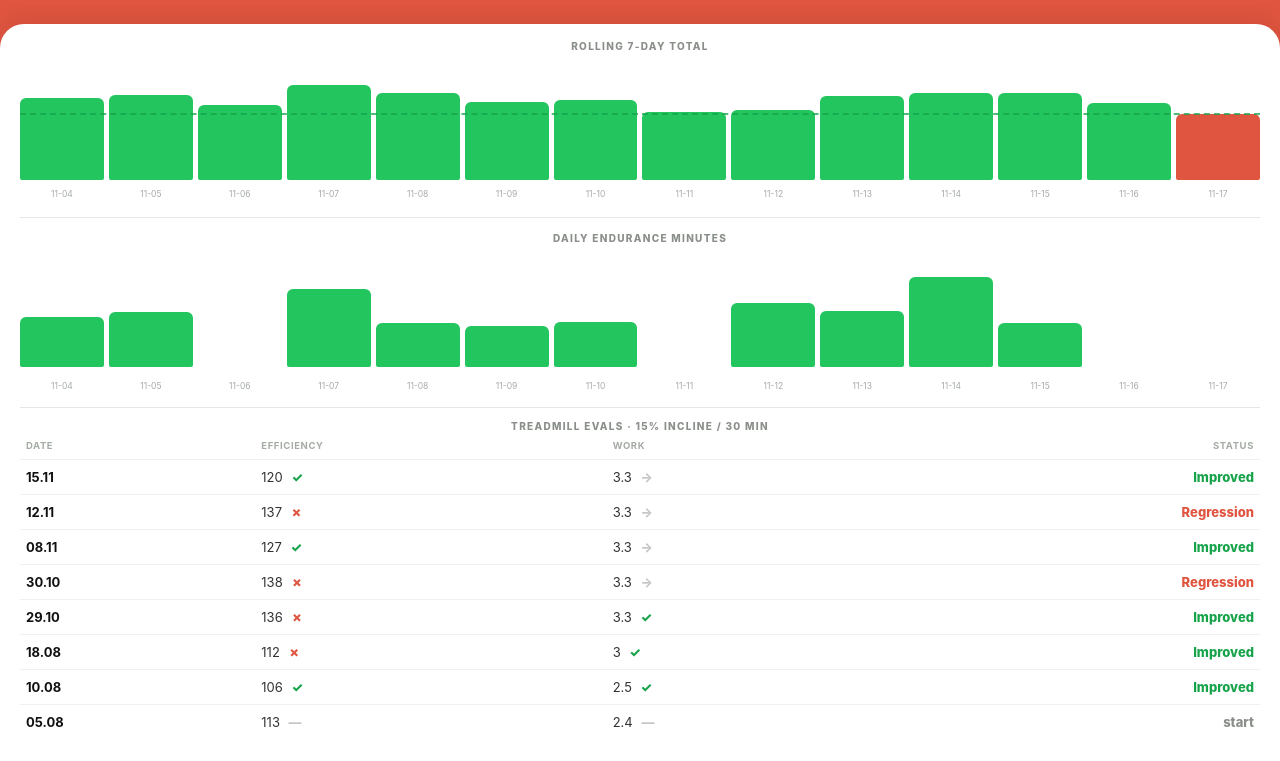
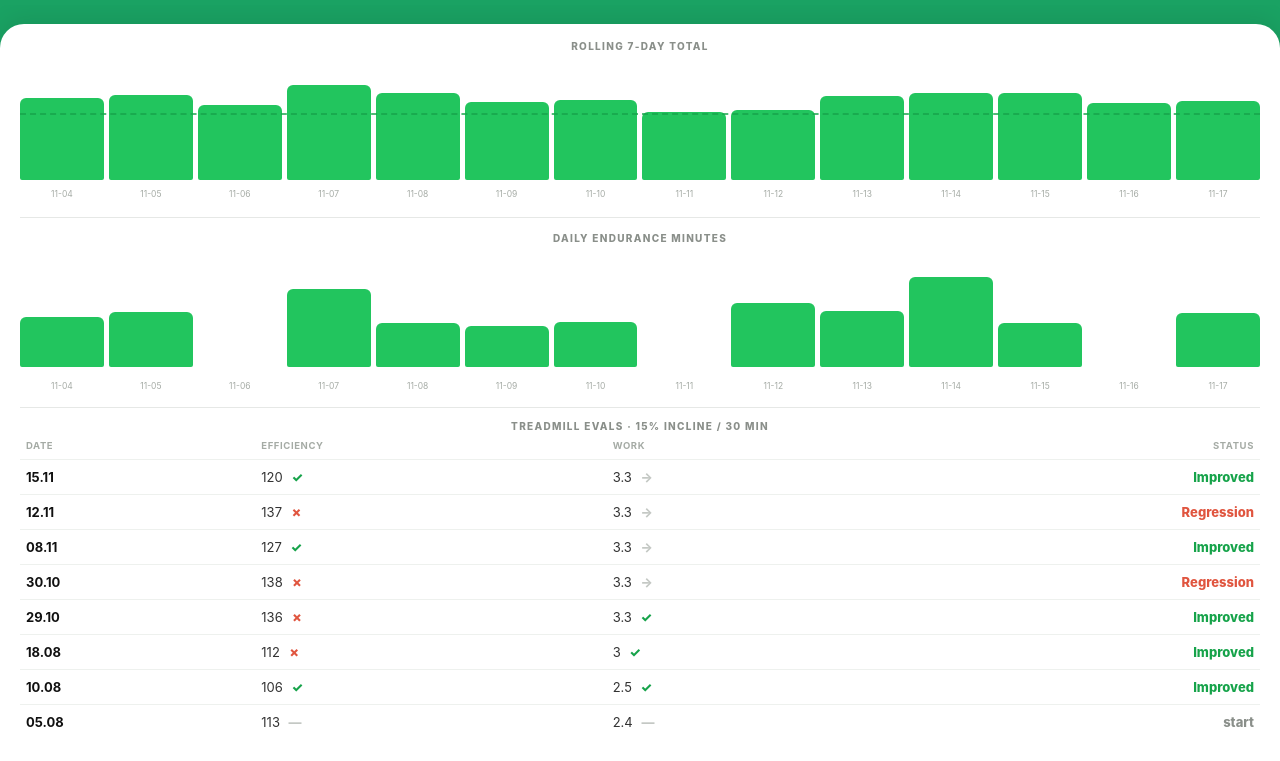
Before and after one commit to dk-cloud-agents/hung-report, a plain HTML site: page index.html in a window 1280 px wide. Shown: the part 316-1077 px from the top of the page. Drawn offline with Linux system fonts and the light colour scheme.

Commit message:
[auto] endurance report 11-17 total 212

```diff
--- a/index.html
+++ b/index.html
@@ -106,10 +106,10 @@
 const GOAL = 180;
 // Data: date + trailing-7-day total minutes. Update these to keep the report fresh.
 const dates   = ["11-04", "11-05", "11-06", "11-07", "11-08", "11-09", "11-10", "11-11", "11-12", "11-13", "11-14", "11-15", "11-16", "11-17"];
-const rolling = [222, 230, 200, 254, 234, 209, 216, 181, 187, 226, 234, 234, 206, 175];
+const rolling = [222, 230, 200, 254, 234, 209, 216, 181, 187, 226, 234, 234, 206, 212];
 // Per-day endurance total minutes for the SAME dates as above (Zone 2 Volume col B).
 // populate at publish time — keep aligned one-to-one with dates[]/rolling[].
-const daily = [35.0, 38.0, 0.0, 54.0, 30.0, 28.0, 31.0, 0.0, 44.5, 39.2, 62.0, 30.0, 0.0, 0.0];
+const daily = [35.0, 38.0, 0.0, 54.0, 30.0, 28.0, 31.0, 0.0, 44.5, 39.2, 62.0, 30.0, 0.0, 37.3];
 
 const last = rolling[rolling.length-1];
 const met  = last >= GOAL;
```
